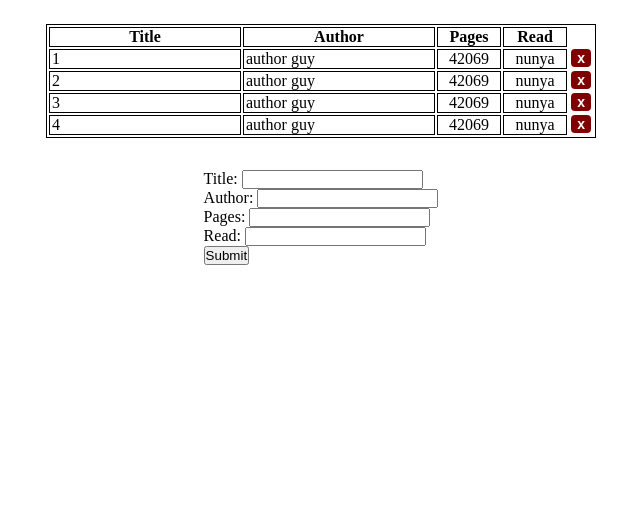
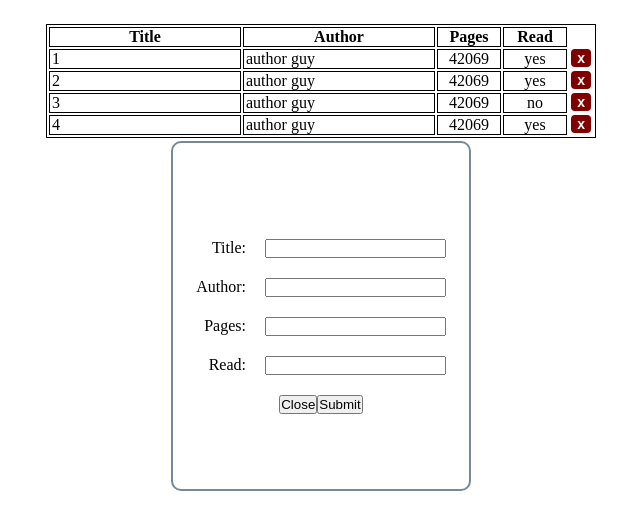
Before and after one commit to JuicetenG/library, a plain HTML site: page index.html in a window 1280 px wide. Shown: the part 99-628 px from the top of the page, without its empty margins (319-959 px from the left). Drawn offline with Linux system fonts and the light colour scheme.

Commit message:
add modal functionality for book submission form. begin styling the modal

```diff
--- a/index.html
+++ b/index.html
@@ -12,51 +12,33 @@
   <button id="addButton">Add Book</button>
   <div class="book-container">
     <table id="table">
-     <!--  <tr class="titles">
-        <th class="title-column">Title</th>
-        <th class="author-column">Author</th>
-        <th class="pages-column">Pages</th>
-        <th class="read-column">Read</th>
-        <th class="delete-column"></th>
-      </tr>
-      <tr class="book">
-        <td>title of book</td>
-        <td>book writer</td>
-        <td>470</td>
-        <td>no</td>
-        <td><button id="delete">x</button></td>
-      </tr>
-     <tr class="book">
-        <td>title of book</td>
-        <td>book writer</td>
-        <td>470</td>
-        <td>no</td>
-        <td><button id="delete">x</button></td>
-      </tr> -->
     </table>
   </div>
+  <dialog id="formModal">
     <div class="form-container">
       <form action="" method="post">
-      <div>
+        <div class="form-item">
           <label for="bookTitle">Title:</label>
           <input type="text" id="bookTitle" name="book-title">
         </div>
-      <div>
+        <div class="form-item">
           <label for="bookAuthor">Author:</label>
           <input type="text" id="bookAuthor" name="book-author">
        </div>
-     <div>
+       <div class="form-item">
         <label for="bookPages">Pages:</label>
         <input type="text" id="bookPages" name="book-pages">
        </div>
-     <div>
+       <div class="form-item">
         <label for="bookRead">Read:</label>
         <input type="text" id="bookRead" name="book-read">
        </div>
-     <div>
+       <div class="form-buttons">
+        <button id="closeButton">Close</button>
         <button type="submit" id="submitButton">Submit</button>
        </div>
       </form>
+  </dialog>
   </div>
 </body>
 </html>
--- a/library.css
+++ b/library.css
@@ -70,3 +70,37 @@ td:nth-of-type(1), td:nth-of-type(2) {
 td:nth-of-type(3), td:nth-of-type(4) {
   text-align: center;
 }
+
+#formModal {
+  display: flex;
+  margin: auto;
+  margin-top: 30vh;
+  height: 350px;
+  width: 300px;
+  border: 2px lightslategray solid;
+  border-radius: 10px;
+}
+
+.form-container {
+  margin: auto;
+  position: relative;
+  width: 250px;
+}
+
+.form-item {
+  display: flex;
+  justify-content: space-between;
+  margin-top: 20px;
+  margin-bottom: 20px;
+}
+
+.form-buttons {
+  display: flex;
+  justify-content: center;
+}
+
+label {
+  width: 50px;
+  display: flex;
+  justify-content: flex-end;
+}
--- a/library.js
+++ b/library.js
@@ -1,10 +1,10 @@
 const table = document.querySelector('#table');
-const addedBooks = document.querySelector('#domDiv');
 const books = [];
-let booksTracker = 0;
 
 const addButton = document.querySelector('#addButton');
 const submitButton = document.querySelector('#submitButton');
+
+const form = document.querySelector('#formModal');
 
 function Book(title, author, pageCount, readStatus) {
   this.title = title;
@@ -24,42 +24,36 @@ function displayBooks() {
   addHeaders();
 
   for(let i = 0; i < books.length; i ++) {
+    let bookRow = document.createElement('tr');
 
-    console.log(i);
-    console.log(booksTracker)
-    let bookRow = document.createElement('tr');
     let bookTitle = document.createElement('td');
+    bookTitle.textContent = books[i].title;
+    bookRow.appendChild(bookTitle);
+
     let bookAuthor = document.createElement('td');
+    bookAuthor.textContent = books[i].author;
+    bookRow.appendChild(bookAuthor);
+
     let bookPages = document.createElement('td');
+    bookPages.textContent = books[i].pages;
+    bookRow.appendChild(bookPages);
+
     let bookRead = document.createElement('td');
+    bookRead.textContent = books[i].readStatus;
+    bookRow.appendChild(bookRead);
+
     const bookDelete = document.createElement('button');
-
-    bookTitle.textContent = books[i].title;
-    bookAuthor.textContent = books[i].author;
-    bookPages.textContent = books[i].pages;
-    bookRead.textContent = books[i].readStatus;
     bookDelete.textContent = 'x';
-    bookDelete.dataset.indexNumber = i;
-
-    books[i].removeCode = i;
-
-    bookRow.appendChild(bookTitle);
-    bookRow.appendChild(bookAuthor);
-    bookRow.appendChild(bookPages);
-    bookRow.appendChild(bookRead);
+    bookDelete.setAttribute('id', 'delete');
     bookRow.appendChild(bookDelete);
-    table.appendChild(bookRow);
 
     bookDelete.addEventListener('click', () => {
       books.splice(i, 1);
       displayBooks();
-      booksTracker = books.length;
-      console.log(books);
-      console.log(i);
-      console.log(booksTracker);
+      console.log(books)
     });
 
-    bookDelete.setAttribute('id', 'delete');
+    table.appendChild(bookRow);
   }
 }
 
@@ -95,10 +89,10 @@ function addHeaders() {
 }
 
 /////////////////////* test */////////////////////
-addBook('1', 'author guy', '42069', 'nunya');
-addBook('2', 'author guy', '42069', 'nunya');
-addBook('3', 'author guy', '42069', 'nunya');
-addBook('4', 'author guy', '42069', 'nunya');
+addBook('1', 'author guy', '42069', 'yes');
+addBook('2', 'author guy', '42069', 'yes');
+addBook('3', 'author guy', '42069', 'no');
+addBook('4', 'author guy', '42069', 'yes');
 /////////////////////* test */////////////////////
 
 submitButton.addEventListener('click', (e) => {
@@ -108,6 +102,9 @@ submitButton.addEventListener('click', (e) => {
   let pagesField = document.querySelector('#bookPages');
   let readField = document.querySelector('#bookRead');
   addBook(bookTitleField.value, authorField.value, pagesField.value, readField.value);
-  console.log(books);
-  console.log(booksTracker);
+  form.close();
 });
+
+addButton.addEventListener('click', () => {
+  form.showModal();
+});
```
Lines whose indentation alone changed are shown as unchanged.
